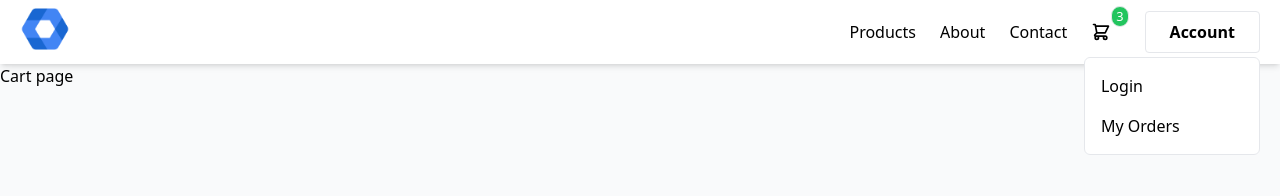
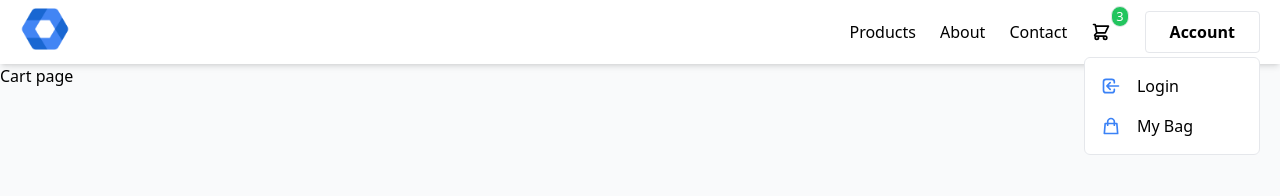
Before and after one commit to ronythankachan/e-commerce-nextjs-client, a Next.js app: page /cart in a window 1280 px wide. Both pictures are taken after a click on the element "Account". Shown: the top 196 px of the page. Built offline with nearby package versions, Linux system fonts and the light colour scheme.

Commit message:
dropdown icons added

```diff
--- a/components/client/Navbar.tsx
+++ b/components/client/Navbar.tsx
@@ -1,4 +1,9 @@
-import { MenuAlt1Icon, ShoppingCartIcon } from "@heroicons/react/outline";
+import {
+  LoginIcon,
+  MenuAlt1Icon,
+  ShoppingBagIcon,
+  ShoppingCartIcon,
+} from "@heroicons/react/outline";
 import Image from "next/image";
 import Link from "next/link";
 import DropDown from "../general/dropdown/DropDown";
@@ -45,13 +50,15 @@ const Navbar = () => {
         <li>
           <DropDown title="Account">
             <Link href="/login">
-              <a className="w-full px-2 py-2 rounded hover:bg-blue-100">
+              <a className="w-full px-2 py-2 rounded hover:bg-blue-50 hover:text-gray-500 flex items-center gap-x-4">
+                <LoginIcon className="w-5 h-5 text-blue-500" />
                 Login
               </a>
             </Link>
             <Link href="/orders">
-              <a className="w-full px-2 py-2 rounded hover:bg-blue-100">
-                My Orders
+              <a className="w-full px-2 py-2 rounded hover:bg-blue-50 hover:text-gray-500 flex items-center gap-x-4">
+                <ShoppingBagIcon className="w-5 h-5 text-blue-500" />
+                My Bag
               </a>
             </Link>
           </DropDown>
```
